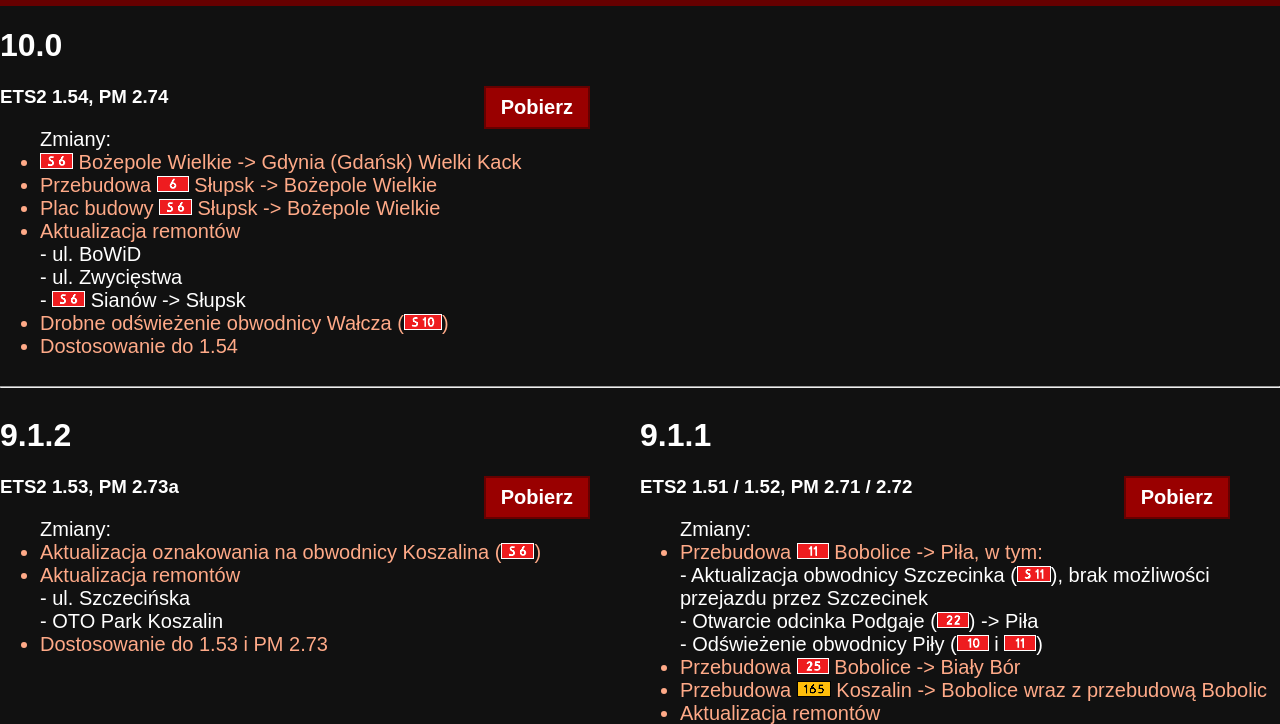
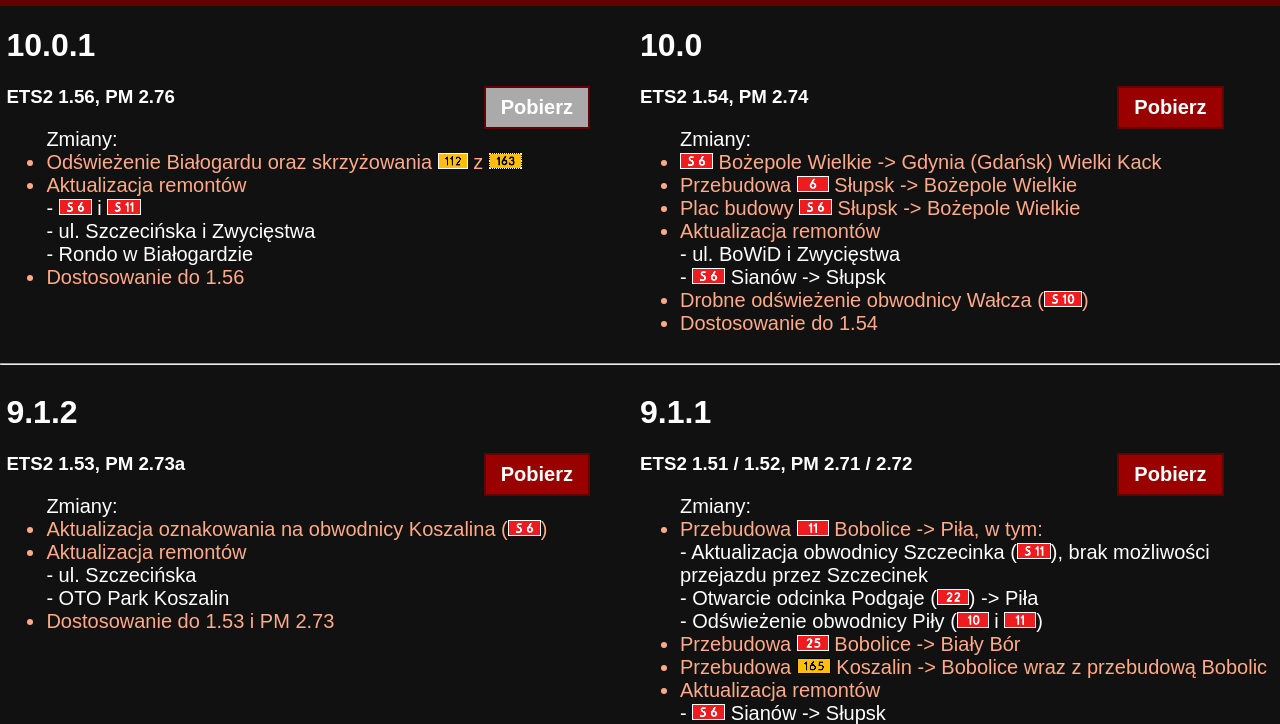
Before and after one commit to Roldzik/s6-addon, a plain HTML site: page pobierz.html in a window 1280 px wide. Shown: the part 66-790 px from the top of the page. Drawn offline with Linux system fonts and the light colour scheme.

Commit message:
pre 10.0.1

```diff
--- a/footerek.html
+++ b/footerek.html
@@ -8,7 +8,7 @@
 <img src="s6_add.jpg">
 <p>By Roldzik &copy; 2021-2025</p>
 <p>S6 Addon, S6 Addon 2, zdjęcia oraz wszystkie teksty powinny mieć jakieś prawa zastrzeżone.</p>
-<p>Aktualizacja: 23.04.2025</p>
+<p>Aktualizacja: 22.09.2025</p>
 </footer>
 </body>
 </html>
--- a/pobierz.html
+++ b/pobierz.html
@@ -13,13 +13,15 @@
 	}
     #s1 {
       float:left;
-      width:50%;
+      width:49.5%;
       margin:auto;
+	  margin-left:0.5%;
     }
     #s2 {
       float:right;
-      width:50%;
+      width:49.5%;
       margin:auto;
+	  margin-right:0.5%;
     }
   </style>
   </head>
@@ -47,15 +49,20 @@
   </div>-->
 
   <div id="blok">
-	<!--<div id="s1">
-	<h1>10.</h1><a id="pobierz_off" target="_blank">Pobierz</a>
-    <h3>ETS2 1., PM 2.</h3>
+	<div id="s1">
+	<h1>10.0.1</h1><a id="pobierz_off" target="_blank">Pobierz</a>
+    <h3>ETS2 1.56, PM 2.76</h3>
     <ul id="ul1">
       Zmiany:
-	  <li id="li1"></li>
+	  <li id="li1">Odświeżenie Białogardu oraz skrzyżowania <img src="dw112.png"> z <img src="dw163.png"></li>
+	  <li id="li1">Aktualizacja remontów</li>
+	  - <img src="s6.png"> i <img src="s11.png"><br>
+	  - ul. Szczecińska i Zwycięstwa<br>
+	  - Rondo w Białogardzie
+	  <li id="li1">Dostosowanie do 1.56</li>
     </ul>
-    </div>-->
-    <div id="s1">
+    </div>
+    <div id="s2">
     <h1>10.0</h1><a id="pobierz" href="https://drive.google.com/file/d/1nuzv7BF8U_zpd0vyZmdrAEWP0x6ZvdvS/view?usp=sharing" target="_blank">Pobierz</a>
     <h3>ETS2 1.54, PM 2.74</h3>
     <ul id="ul1">
@@ -64,8 +71,7 @@
 	  <li id="li1">Przebudowa <img src="dk6.png"> Słupsk -> Bożepole Wielkie</li>
 	  <li id="li1">Plac budowy <img src="s6.png"> Słupsk -> Bożepole Wielkie</li>
 	  <li id="li1">Aktualizacja remontów</li>
-	  - ul. BoWiD<br>
-	  - ul. Zwycięstwa<br>
+	  - ul. BoWiD i Zwycięstwa<br>
 	  - <img src="s6.png"> Sianów -> Słupsk
 	  <li id="li1">Drobne odświeżenie obwodnicy Wałcza (<img src="s10.png">)</li>
 	  <li id="li1">Dostosowanie do 1.54</li>
@@ -200,7 +206,7 @@
     <ul id="ul1">
       Zmiany:
       <li id="li1"><img src="dw167.png"> do w. Zegrze Pomorskie</li>
-      - Miejsc. widokowe: Konikowo, Świeszyno, Strzekęcino
+      - Miejscowości widokowe: Konikowo, Świeszyno, Strzekęcino
       <li id="li1">Plac budowy <img src="s11.png"></li>
       <li id="li1">Nowe firmy</li>
       <li id="li1">Aktualizacja remontów</li>
```
Also changed, not shown: index.html (+3 -3 lines).
